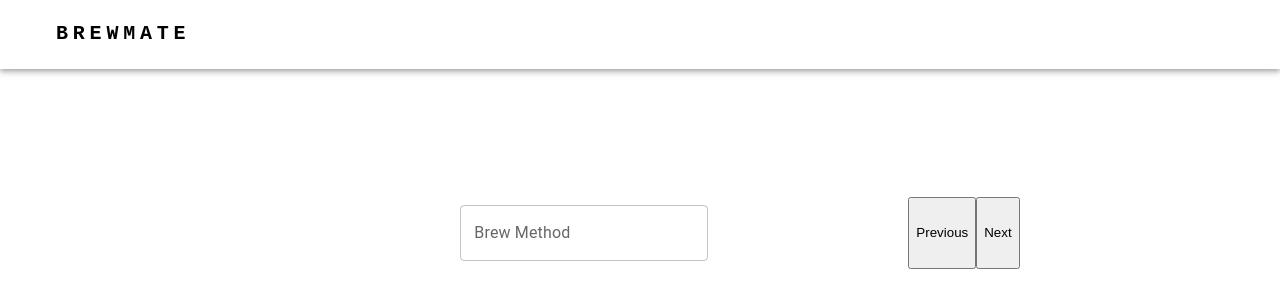
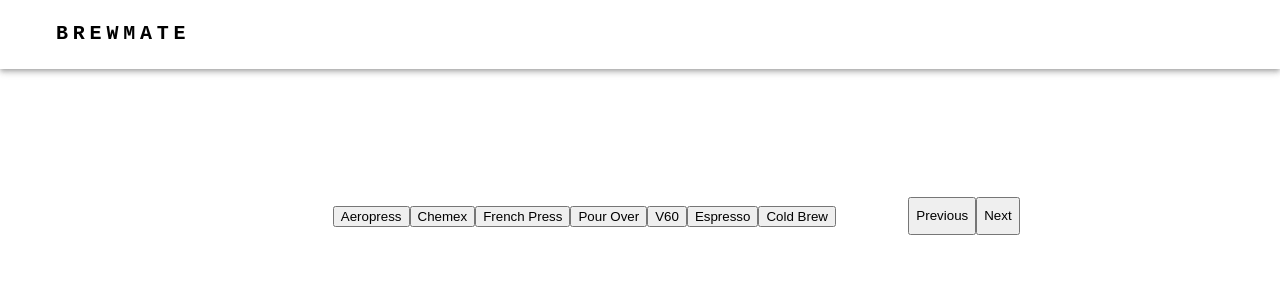
Before and after one commit to TomMannion/Coffee_app, a React (Create React App) app in the folder client/: page /post in a window 1280 px wide. Shown: the top 308 px of the page. Built offline with nearby package versions, Linux system fonts and the light colour scheme.

Commit message:
changed BrewMethod to have buttons instead of input for User ease

```diff
--- a/client/src/components/BrewMethod.js
+++ b/client/src/components/BrewMethod.js
@@ -8,13 +8,26 @@ function BrewMethod() {
   const dispatch = useDispatch();
 
   return (
-    <TextField
-      className="brewMethod"
-      type="text"
-      label="Brew Method"
-      value={brewMethod}
-      onChange={(e) => dispatch(setBrewMethod(e.target.value))}
-    />
+    // row of buttons for each brew method  (pour over, french press, etc)
+    <div>
+      <button onClick={() => dispatch(setBrewMethod("Aeropress"))}>
+        Aeropress
+      </button>
+      <button onClick={() => dispatch(setBrewMethod("Chemex"))}>Chemex</button>
+      <button onClick={() => dispatch(setBrewMethod("French Press"))}>
+        French Press
+      </button>
+      <button onClick={() => dispatch(setBrewMethod("Pour Over"))}>
+        Pour Over
+      </button>
+      <button onClick={() => dispatch(setBrewMethod("V60"))}>V60</button>
+      <button onClick={() => dispatch(setBrewMethod("Espresso"))}>
+        Espresso
+      </button>
+      <button onClick={() => dispatch(setBrewMethod("Cold Brew"))}>
+        Cold Brew
+      </button>
+    </div>
   );
 }
 
```
